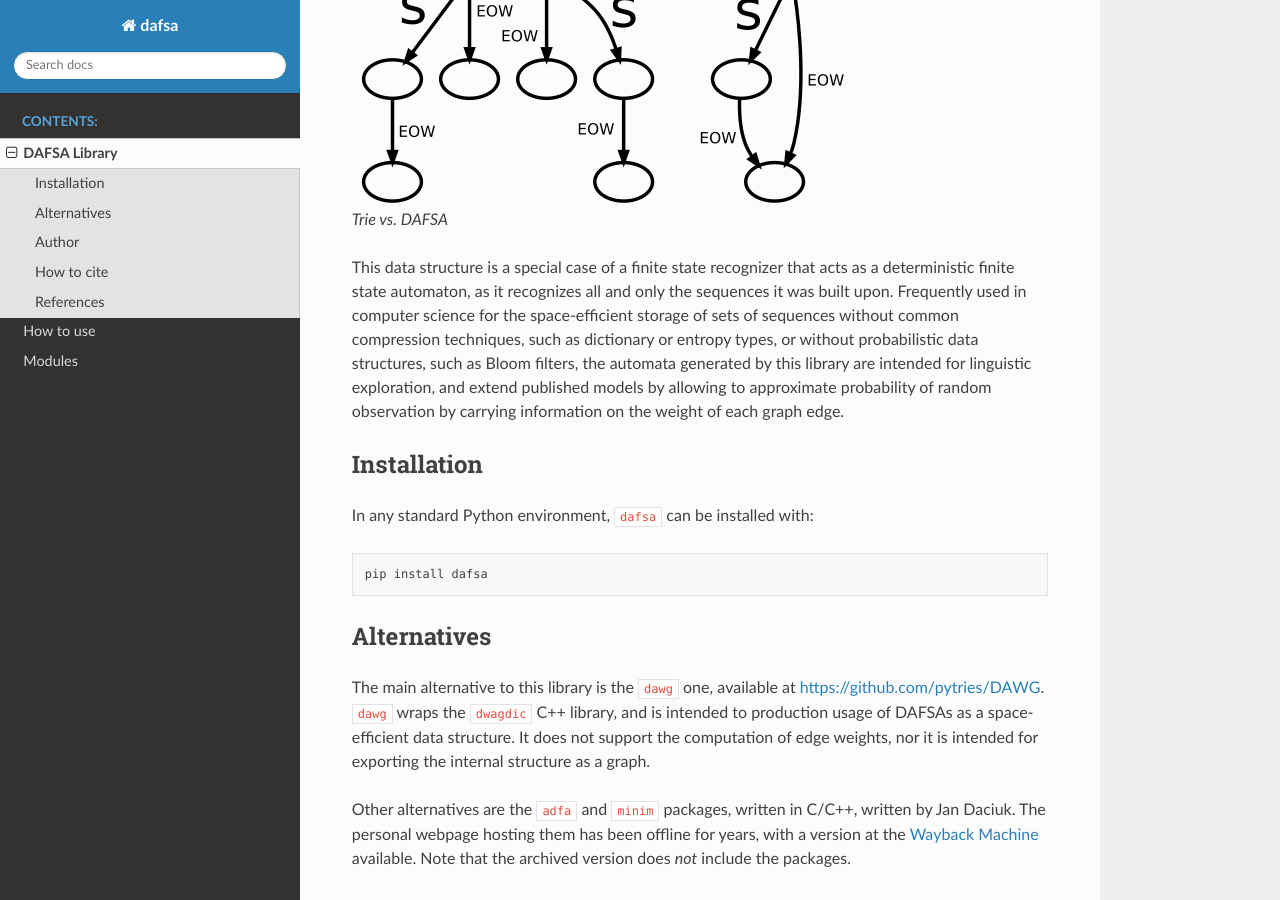
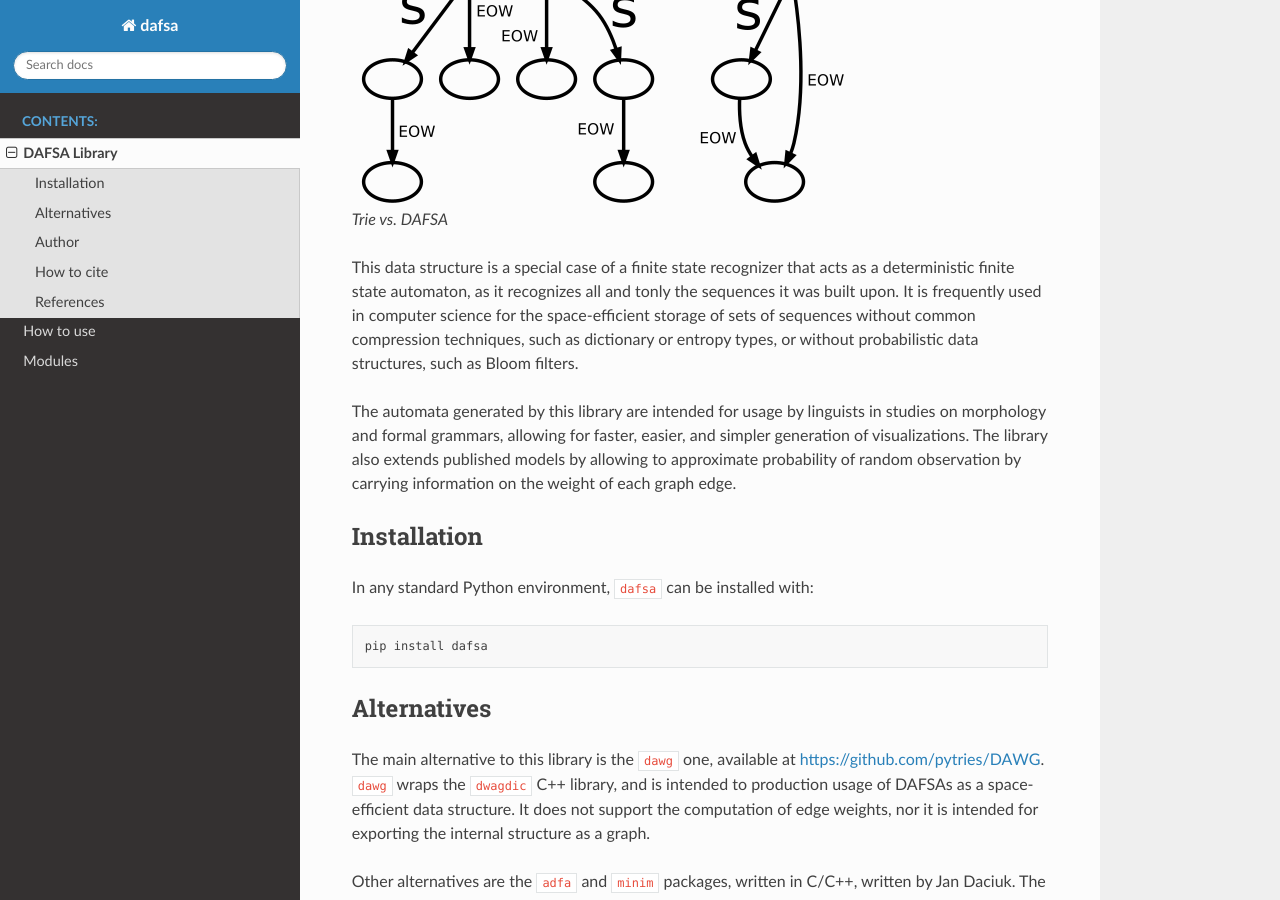
Before and after one commit to tresoldi/dafsa, a Sphinx documentation site: the page built from docs/readme.rst, in a window 1280 px wide and 900 px high, scrolled down 885 px. Built offline with Sphinx 7.4.7 and the Read the Docs theme 2.0.0, drawn with Linux system fonts in a browser that asks for light colours.

Commit message:
Add clearer statement-of-need.

```diff
--- a/docs/readme.rst
+++ b/docs/readme.rst
@@ -29,12 +29,16 @@ estimate the sampling probability of unobserved sequences.
 
 This data structure is a special case of a finite state recognizer that
 acts as a deterministic finite state automaton, as it recognizes all and
-only the sequences it was built upon. Frequently used in computer
+tonly the sequences it was built upon. It is frequently used in computer
 science for the space-efficient storage of sets of sequences without
 common compression techniques, such as dictionary or entropy types, or
-without probabilistic data structures, such as Bloom filters, the
-automata generated by this library are intended for linguistic
-exploration, and extend published models by allowing to approximate
+without probabilistic data structures, such as Bloom filters.
+
+The
+automata generated by this library are intended for
+usage by linguists in studies on morphology and formal grammars, allowing
+for faster, easier, and simpler generation of visualizations. The
+library also extends published models by allowing to approximate
 probability of random observation by carrying information on the weight
 of each graph edge.
 
```
